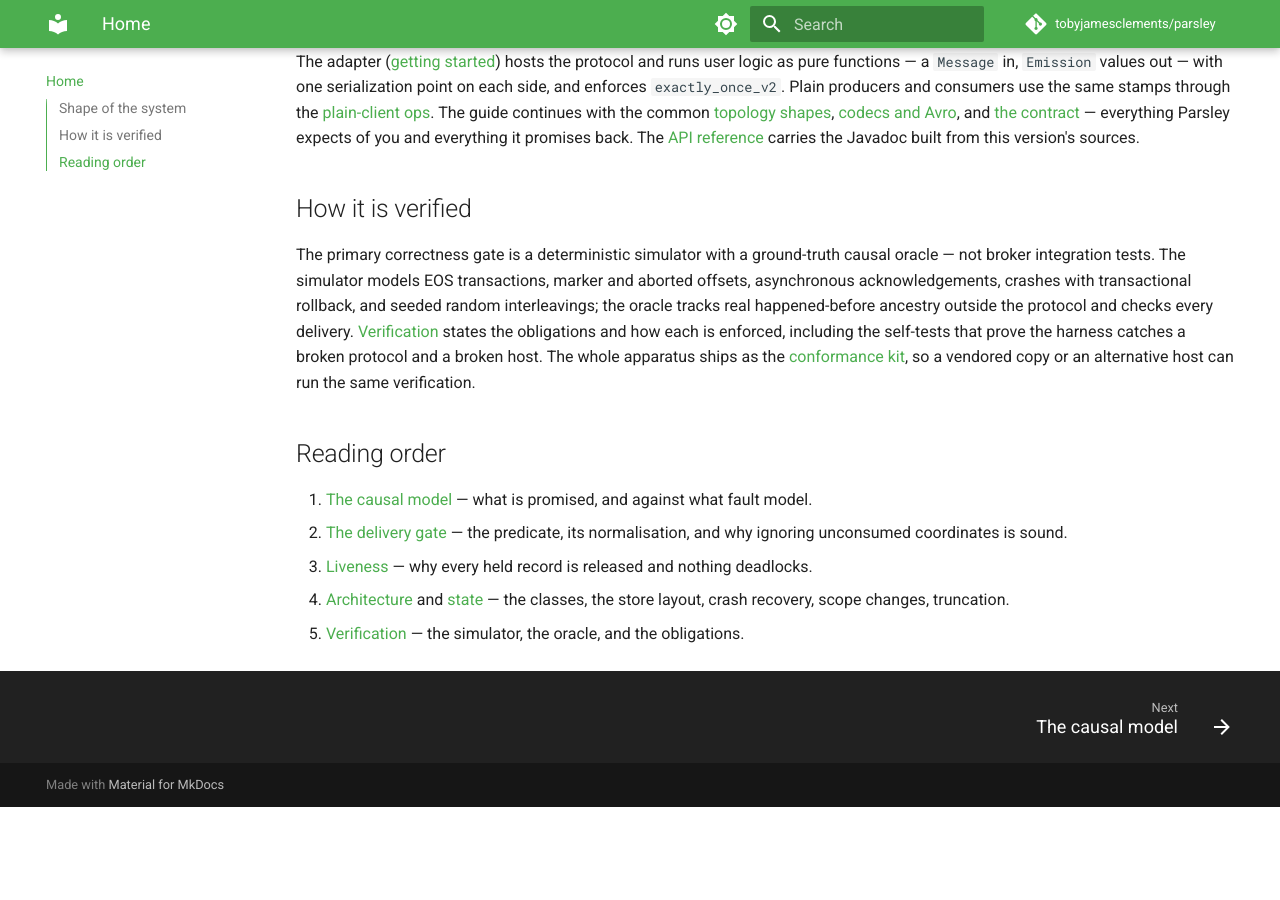
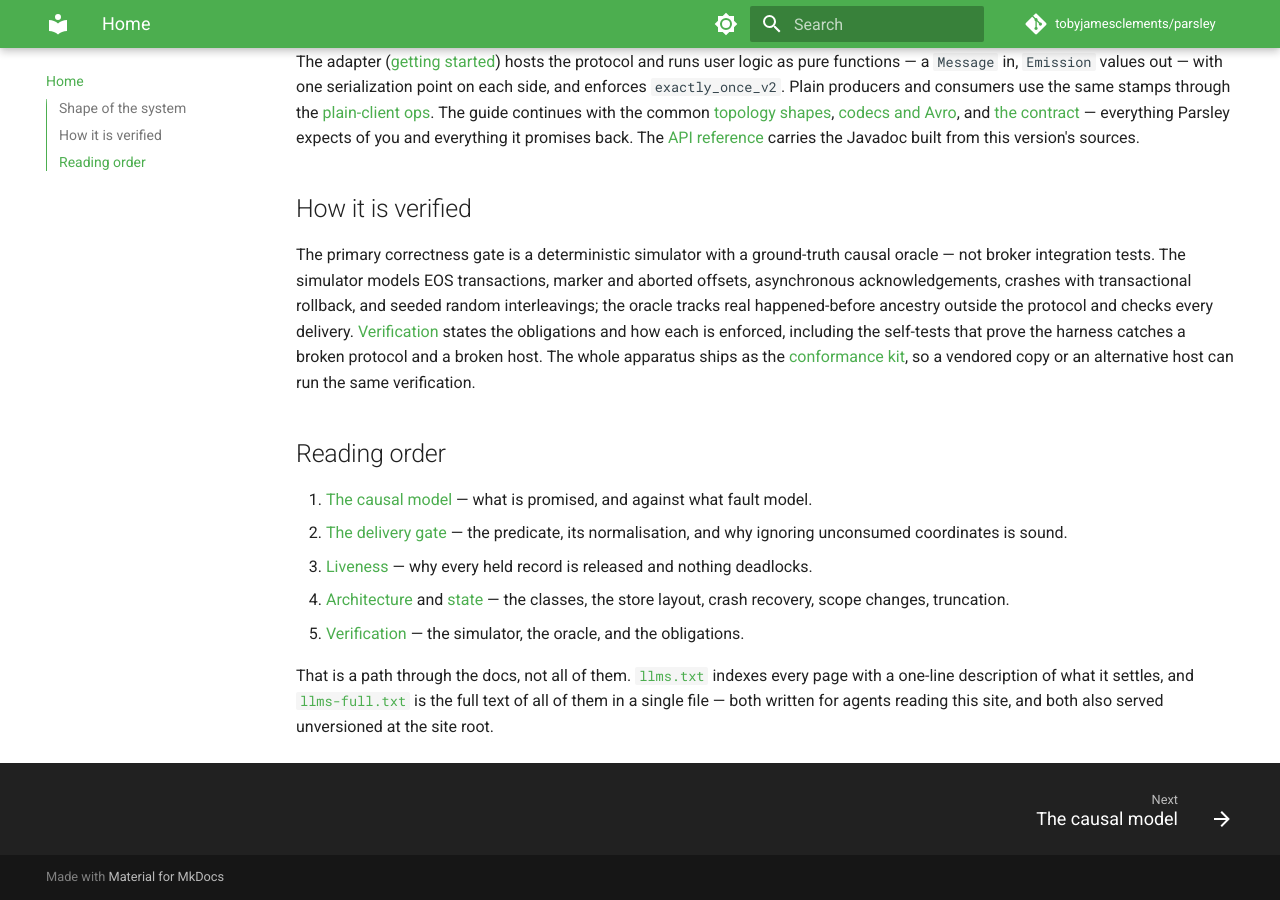
Before and after one commit to tobyjamesclements/parsley, an MkDocs documentation site: the page built from docs/index.md, in a window 1280 px wide and 900 px high, scrolled down 769 px. Built offline with MkDocs 1.6.1 and Material for MkDocs 9.7.7, drawn with Linux system fonts in a browser that asks for light colours; comment, search, counter and statistics services are not loaded; before the commit the page ends 1576 px from its top, so only the background shows below that.

Commit message:
Point the README and landing page at llms.txt
Probing only finds llms.txt once an agent already holds the docs URL, and this
is a project-path Pages site, so the domain-root probe lands somewhere Parsley
does not own. Most agents reach a Maven library through the repository anyway:
the README's documentation section hand-lists ten pages, giving no signal that a
complete index of the rest exists.

Both entry points now say so — the README against the repository copy, the
landing page against the version it is being read at.

Co-Authored-By: Claude Opus 5 <noreply@anthropic.com>
Claude-Session: https://claude.ai/code/session_0196UbqhevJFh2dx2kUAcJR1

```diff
--- a/docs/index.md
+++ b/docs/index.md
@@ -65,3 +65,8 @@ can run the same verification.
 4. [Architecture](design/architecture.md) and [state](design/state.md) — the classes, the
    store layout, crash recovery, scope changes, truncation.
 5. [Verification](design/verification.md) — the simulator, the oracle, and the obligations.
+
+That is a path through the docs, not all of them. [`llms.txt`](llms.txt) indexes every page
+with a one-line description of what it settles, and [`llms-full.txt`](llms-full.txt) is the
+full text of all of them in a single file — both written for agents reading this site, and
+both also served unversioned at the site root.
```
Also changed, not shown: README.md (+6 -0 lines).
